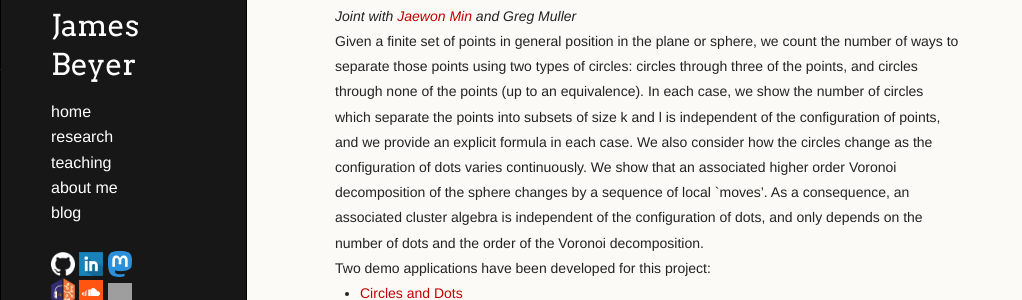
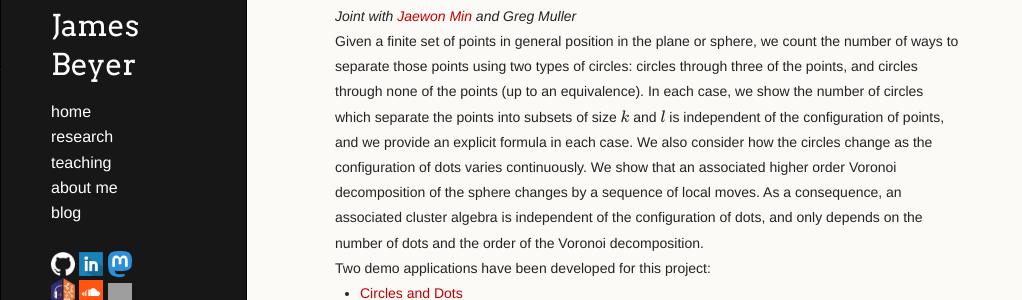
Before and after one commit to jebeyer/jebeyer.github.io, a Jekyll site: the page built from research.md, in a window 1280 px wide and 900 px high, scrolled down 395 px. Shown: the part 227-527 px from the top of the window, without its empty margins (0-1022 px from the left). Built offline with Jekyll 4.4.1, drawn with Linux system fonts in a browser that asks for light colours; formulas are drawn with MathJax 3; a script that is not in the unit is left out; our own code applies the rules of GitHub Pages for plain Markdown files; grey boxes are pictures that could not be loaded.

Commit message:
Update research.md
formatting

```diff
--- a/research.md
+++ b/research.md
@@ -23,7 +23,7 @@ I recently completed my PhD in mathematics at the University of Oklahoma, workin
 
 * **Separating Dots with Circles** ([arXiv](https://arxiv.org/abs/2505.22851)) <br/>
    *Joint with [Jaewon Min](https://sites.google.com/view/jaewonmin/home) and Greg Muller* <br/>
-   Given a finite set of points in general position in the plane or sphere, we count the number of ways to separate those points using two types of circles: circles through three of the points, and circles through none of the points (up to an equivalence). In each case, we show the number of circles which separate the points into subsets of size k and l is independent of the configuration of points, and we provide an explicit formula in each case. We also consider how the circles change as the configuration of dots varies continuously. We show that an associated higher order Voronoi decomposition of the sphere changes by a sequence of local `moves'. As a consequence, an associated cluster algebra is independent of the configuration of dots, and only depends on the number of dots and the order of the Voronoi decomposition. <br/>
+   Given a finite set of points in general position in the plane or sphere, we count the number of ways to separate those points using two types of circles: circles through three of the points, and circles through none of the points (up to an equivalence). In each case, we show the number of circles which separate the points into subsets of size \\(k\\) and \\(l\\) is independent of the configuration of points, and we provide an explicit formula in each case. We also consider how the circles change as the configuration of dots varies continuously. We show that an associated higher order Voronoi decomposition of the sphere changes by a sequence of local moves. As a consequence, an associated cluster algebra is independent of the configuration of dots, and only depends on the number of dots and the order of the Voronoi decomposition. <br/>
    Two demo applications have been developed for this project:
   * [Circles and Dots](./circles-and-dots/index.html)
   * [Spherical Bicolored Higher Voronoi Diagrams](./higher-voronoi/index.html)
```
